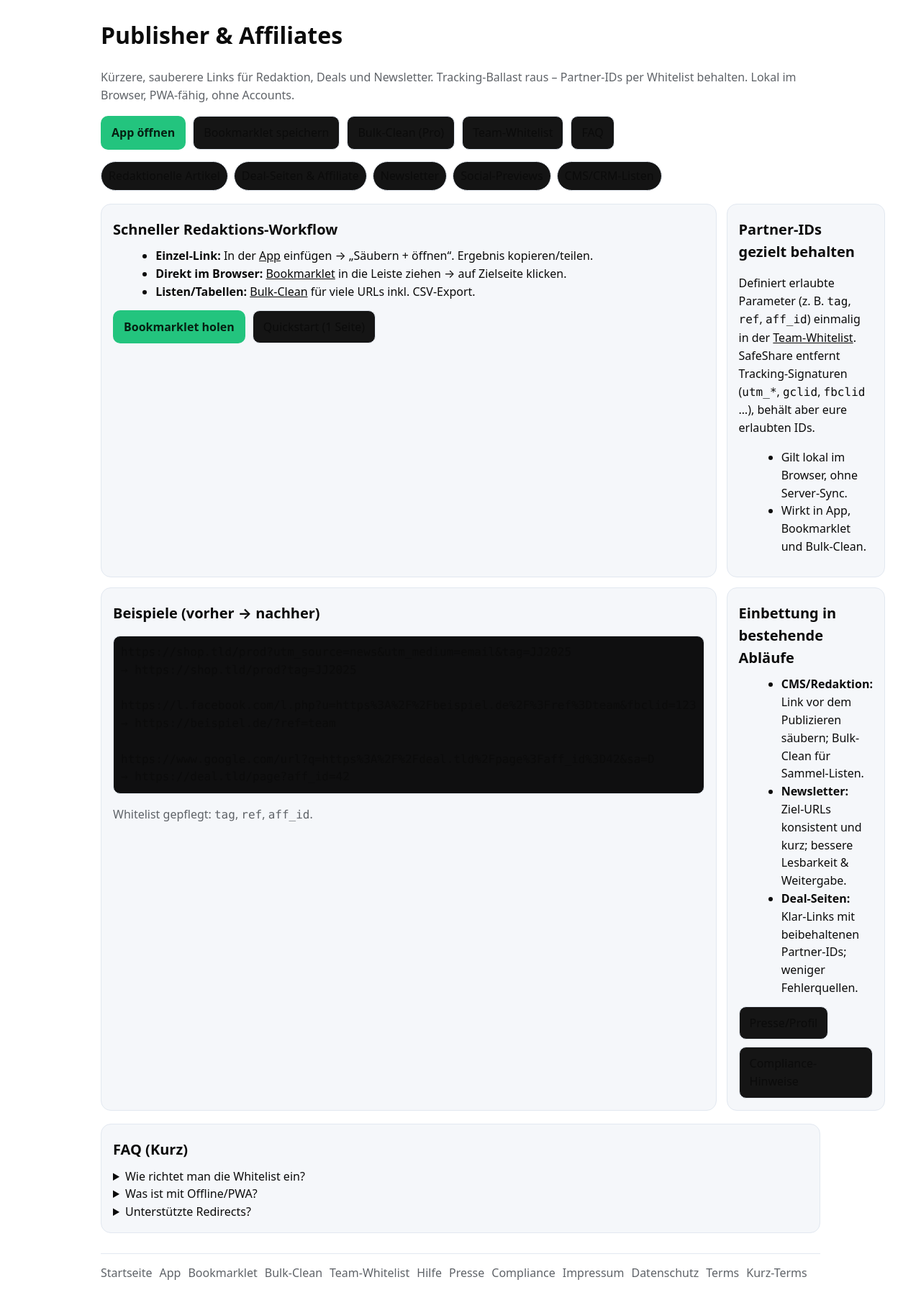
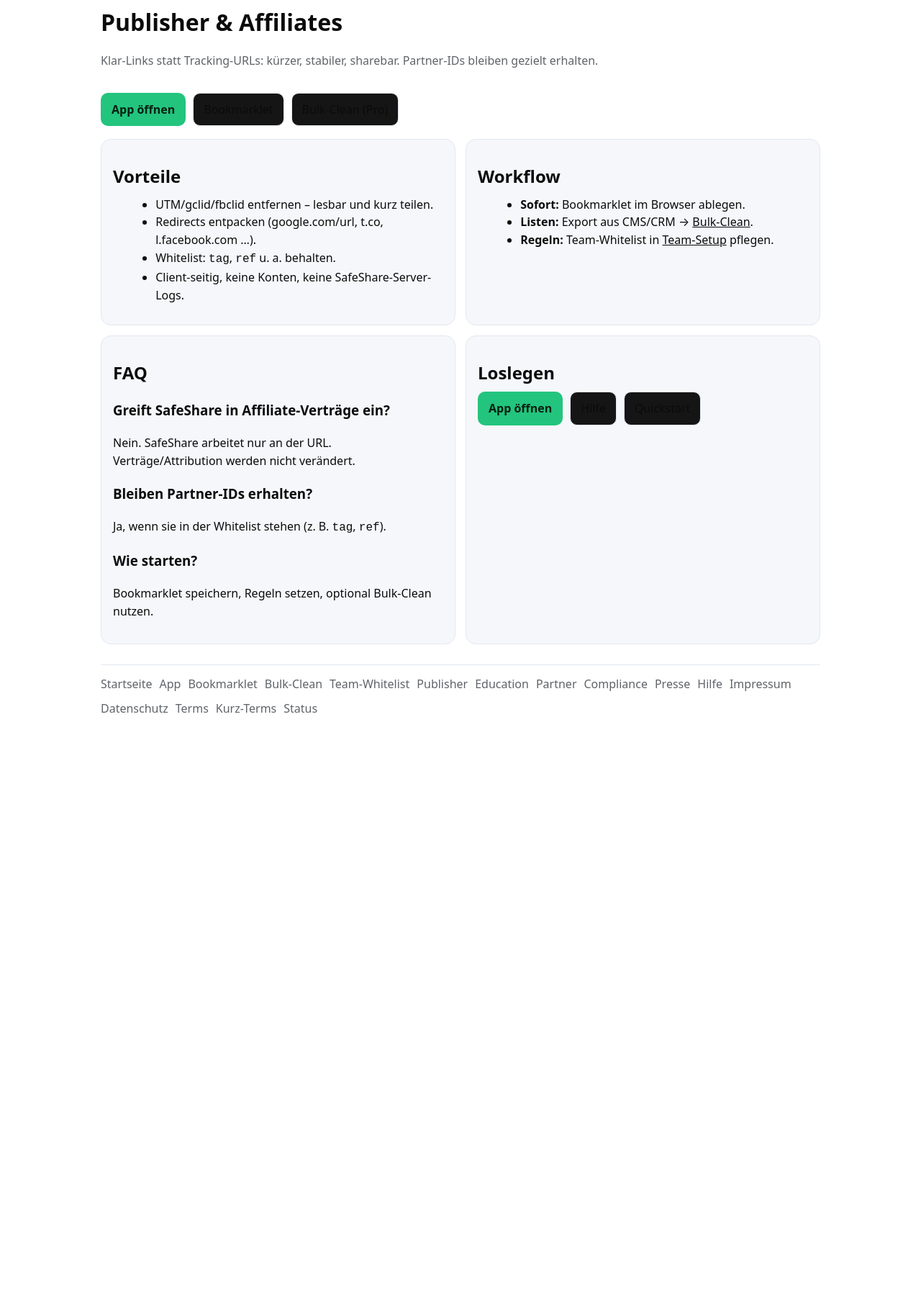
Before and after one commit to J-AI-71/Supersystem, a plain HTML site: page publisher.html in a window 1280 px wide. Shown: the part 21-1838 px from the top of the page at 72% size. After the commit the page ends 1056 px from the top, so only its background shows below. Drawn offline with Linux system fonts and the light colour scheme.

Commit message:
Update publisher.html

```diff
--- a/publisher.html
+++ b/publisher.html
@@ -1,3 +1,4 @@
+<!-- /Supersystem/publisher.html -->
 <!doctype html>
 <html lang="de">
 <head>
@@ -5,10 +6,10 @@
   <meta charset="utf-8">
   <meta name="viewport" content="width=device-width,initial-scale=1">
   <base href="/Supersystem/">
-  <title>Publisher &amp; Affiliates · SafeShare</title>
+  <title>Publisher & Affiliates · SafeShare</title>
   <link rel="canonical" href="https://j-ai-71.github.io/Supersystem/publisher.html">
   <meta name="robots" content="index,follow,max-image-preview:large">
-  <meta name="description" content="SafeShare für Publisher: Tracking-Ballast entfernen, Partner-IDs via Whitelist behalten, klare Links für Redaktion & Deals.">
+  <meta name="description" content="Für Publisher & Affiliates: Klar-Links ohne Tracking, Redirects entpacken, Partner-IDs per Whitelist erhalten. Bookmarklet & Bulk-Clean (Pro).">
 
   <!-- hreflang / Locale -->
   <link rel="alternate" hreflang="de" href="https://j-ai-71.github.io/Supersystem/publisher.html">
@@ -17,16 +18,11 @@
 
   <!-- Open Graph / Twitter -->
   <meta property="og:type" content="website">
-  <meta property="og:title" content="SafeShare für Publisher">
-  <meta property="og:description" content="Kürzere, sauberere Links – Partner-IDs per Whitelist behalten.">
+  <meta property="og:title" content="SafeShare – Publisher & Affiliates">
+  <meta property="og:description" content="Kürzere, klare URLs – Tracking raus, Partner-IDs gezielt behalten.">
   <meta property="og:url" content="https://j-ai-71.github.io/Supersystem/publisher.html">
   <meta property="og:image" content="https://j-ai-71.github.io/Supersystem/assets/og/og-index.jpg">
   <meta name="twitter:card" content="summary_large_image">
-
-  <!-- NEU: OG-Image -->
-  <meta property="og:image" content="https://j-ai-71.github.io/Supersystem/assets/og/og-index.jpg">
-  <meta property="og:image:width" content="1200">
-  <meta property="og:image:height" content="630">
 
   <!-- PWA / Icons -->
   <meta name="theme-color" content="#0b0b0b">
@@ -36,38 +32,53 @@
   <link rel="icon" type="image/png" sizes="32x32" href="assets/icons/icon-32-kreis.png">
   <link rel="icon" type="image/png" sizes="16x16" href="assets/icons/icon-16-kreis.png">
 
-  <!-- FAQ JSON-LD (mit Nonce) -->
+  <!-- Sicherheits-CSP (JSON-LD Nonce erlaubt) -->
+  <meta http-equiv="Content-Security-Policy"
+        content="default-src 'self';
+                 base-uri 'self';
+                 frame-ancestors 'none';
+                 object-src 'none';
+                 img-src 'self' data:;
+                 style-src 'self' 'unsafe-inline';
+                 script-src 'self' 'nonce-SSJSON1';
+                 font-src 'self';
+                 worker-src 'self';
+                 manifest-src 'self';
+                 connect-src 'self'">
+
+  <!-- JSON-LD FAQ -->
   <script type="application/ld+json" nonce="SSJSON1">
   {
-    "@context":"https://schema.org",
-    "@type":"FAQPage",
-    "inLanguage":"de-DE",
-    "mainEntity":[
+    "@context": "https://schema.org",
+    "@type": "FAQPage",
+    "mainEntity": [
       {
-        "@type":"Question",
-        "name":"Wie hält SafeShare Partner-IDs?",
-        "acceptedAnswer":{"@type":"Answer","text":"Über die Team-Whitelist können z. B. tag/ref erhalten bleiben. Die Liste gilt lokal im Browser und wirkt in App, Bookmarklet und Bulk-Clean."}
+        "@type": "Question",
+        "name": "Greift SafeShare in Affiliate-Verträge ein?",
+        "acceptedAnswer": {
+          "@type": "Answer",
+          "text": "Nein. SafeShare bereinigt nur URL-Parameter und entpackt Redirects lokal im Browser. Vertrags- oder Trackingbeziehungen bleiben unberührt."
+        }
       },
       {
-        "@type":"Question",
-        "name":"Braucht die Redaktion ein Konto?",
-        "acceptedAnswer":{"@type":"Answer","text":"Nein. SafeShare läuft lokal im Browser (PWA-fähig), ohne Accounts oder Server-Logs."}
+        "@type": "Question",
+        "name": "Können Partner-IDs erhalten bleiben?",
+        "acceptedAnswer": {
+          "@type": "Answer",
+          "text": "Ja. Über die Team-Whitelist kannst du erlaubte Parameter wie tag oder ref definieren. Diese bleiben beim Säubern erhalten."
+        }
       },
       {
-        "@type":"Question",
-        "name":"Wie binden wir SafeShare in Workflows ein?",
-        "acceptedAnswer":{"@type":"Answer","text":"Für Einzel-Links: App oder Bookmarklet. Für Listen: Bulk-Clean (Pro) mit CSV-Export, z. B. für CMS, Newsletter oder Deal-Tabellen."}
+        "@type": "Question",
+        "name": "Wie starte ich am schnellsten?",
+        "acceptedAnswer": {
+          "@type": "Answer",
+          "text": "Bookmarklet im Redaktionsbrowser speichern und für Listenexporte Bulk-Clean (Pro) verwenden."
+        }
       }
     ]
   }
   </script>
-
-  <!-- Sicherheits-CSP (Nonce für JSON-LD) -->
-  <meta http-equiv="Content-Security-Policy"
-        content="default-src 'self'; base-uri 'self'; frame-ancestors 'none'; object-src 'none';
-                 img-src 'self' data:; style-src 'self' 'unsafe-inline';
-                 script-src 'self' 'nonce-SSJSON1';
-                 font-src 'self'; worker-src 'self'; manifest-src 'self'; connect-src 'self'">
 
   <!-- JS -->
   <script defer src="js/sw-register.js?v=31"></script>
@@ -82,112 +93,73 @@
     a{color:inherit}
     .wrap{max-width:1000px;margin:0 auto;padding:24px}
     .mut{color:var(--mut)}
-    .row{display:flex;flex-wrap:wrap;gap:10px;align-items:center}
-    .chips{display:flex;flex-wrap:wrap;gap:8px;margin:16px 0}
-    .chip{padding:7px 10px;border-radius:999px;border:1px solid var(--line);background:#141414}
-    .btn{padding:10px 14px;border-radius:10px;border:1px solid var(--line);background:#151515;color:var(--fg);text-decoration:none}
-    .btn.pri{background:var(--pri);border-color:transparent;color:#062012;font-weight:700}
     .grid{display:grid;grid-template-columns:1fr;gap:14px;margin:18px 0}
     @media(min-width:980px){.grid{grid-template-columns:1fr 1fr}}
     .card{background:var(--card);border:1px solid var(--line);border-radius:14px;padding:16px}
-    .card h2{margin:.2rem 0 .6rem 0;font-size:1.25rem}
-    code,pre{font-family:ui-monospace,SFMono-Regular,Menlo,Consolas,monospace}
-    pre{background:#0f0f10;border:1px solid var(--line);border-radius:10px;padding:10px;overflow:auto}
+    .row{display:flex;flex-wrap:wrap;gap:10px;align-items:center}
+    .btn{padding:10px 14px;border-radius:10px;border:1px solid var(--line);background:#151515;color:var(--fg);text-decoration:none}
+    .btn.pri{background:var(--pri);border-color:transparent;color:#062012;font-weight:700}
     ul{margin:.4rem 0 .8rem 1.2rem}
+    h1{margin:.2rem 0 .6rem 0}
+    h2{margin:1rem 0 .5rem}
     footer{border-top:1px solid var(--line);margin-top:28px}
     footer .links{display:flex;flex-wrap:wrap;gap:10px;padding:14px 0}
     footer a{color:var(--mut);text-decoration:none}
-    .skip{position:absolute;left:-9999px}
-    .skip:focus{left:12px;top:12px;background:#fff;color:#000;padding:6px 10px;border-radius:8px}
   </style>
 </head>
 <body>
-  <a class="skip" href="#main">Zum Inhalt springen</a>
-  <div class="wrap" id="main">
-    <h1>Publisher &amp; Affiliates</h1>
-    <p class="mut">Kürzere, sauberere Links für Redaktion, Deals und Newsletter. Tracking-Ballast raus – Partner-IDs per Whitelist behalten. Lokal im Browser, PWA-fähig, ohne Accounts.</p>
-
-    <div class="row" style="margin-top:10px">
-      <a class="btn pri" href="app.html">App öffnen</a>
-      <a class="btn" href="bookmarklets.html">Bookmarklet speichern</a>
-      <a class="btn" href="bulk-clean.html">Bulk-Clean (Pro)</a>
-      <a class="btn" href="team-setup.html">Team-Whitelist</a>
-      <a class="btn" href="help.html#faq">FAQ</a>
-    </div>
-
-    <div class="chips" aria-label="Einsatzfelder">
-      <span class="chip">Redaktionelle Artikel</span>
-      <span class="chip">Deal-Seiten &amp; Affiliate</span>
-      <span class="chip">Newsletter</span>
-      <span class="chip">Social-Previews</span>
-      <span class="chip">CMS/CRM-Listen</span>
-    </div>
+  <div class="wrap">
+    <header class="row" style="justify-content:space-between;gap:16px">
+      <div>
+        <h1>Publisher &amp; Affiliates</h1>
+        <p class="mut">Klar-Links statt Tracking-URLs: kürzer, stabiler, sharebar. Partner-IDs bleiben gezielt erhalten.</p>
+      </div>
+      <div class="row">
+        <a class="btn pri" href="app.html">App öffnen</a>
+        <a class="btn" href="bookmarklets.html">Bookmarklet</a>
+        <a class="btn" href="bulk-clean.html">Bulk-Clean (Pro)</a>
+      </div>
+    </header>
 
     <div class="grid">
       <section class="card">
-        <h2>Schneller Redaktions-Workflow</h2>
+        <h2>Vorteile</h2>
         <ul>
-          <li><strong>Einzel-Link:</strong> In der <a href="app.html">App</a> einfügen → „Säubern + öffnen“. Ergebnis kopieren/teilen.</li>
-          <li><strong>Direkt im Browser:</strong> <a href="bookmarklets.html">Bookmarklet</a> in die Leiste ziehen → auf Zielseite klicken.</li>
-          <li><strong>Listen/Tabellen:</strong> <a href="bulk-clean.html">Bulk-Clean</a> für viele URLs inkl. CSV-Export.</li>
-        </ul>
-        <div class="row">
-          <a class="btn pri" href="bookmarklets.html">Bookmarklet holen</a>
-          <a class="btn" href="quickstart.html">Quickstart (1 Seite)</a>
-        </div>
-      </section>
-
-      <section class="card">
-        <h2>Partner-IDs gezielt behalten</h2>
-        <p>Definiert erlaubte Parameter (z. B. <code>tag</code>, <code>ref</code>, <code>aff_id</code>) einmalig in der <a href="team-setup.html">Team-Whitelist</a>. SafeShare entfernt Tracking-Signaturen (<code>utm_*</code>, <code>gclid</code>, <code>fbclid</code> …), behält aber eure erlaubten IDs.</p>
-        <ul>
-          <li>Gilt lokal im Browser, ohne Server-Sync.</li>
-          <li>Wirkt in App, Bookmarklet und Bulk-Clean.</li>
+          <li>UTM/gclid/fbclid entfernen – lesbar und kurz teilen.</li>
+          <li>Redirects entpacken (google.com/url, t.co, l.facebook.com …).</li>
+          <li>Whitelist: <code>tag</code>, <code>ref</code> u. a. behalten.</li>
+          <li>Client-seitig, keine Konten, keine SafeShare-Server-Logs.</li>
         </ul>
       </section>
 
       <section class="card">
-        <h2>Beispiele (vorher → nachher)</h2>
-        <pre><code>https://shop.tld/prod?utm_source=news&amp;utm_medium=email&amp;tag=JJ2025
-→ https://shop.tld/prod?tag=JJ2025
-
-https://l.facebook.com/l.php?u=https%3A%2F%2Fbeispiel.de%2F%3Fref%3Dteam&amp;fbclid=123
-→ https://beispiel.de/?ref=team
-
-https://www.google.com/url?q=https%3A%2F%2Fdeal.tld%2Fpage%3Faff_id%3D42&amp;sa=D
-→ https://deal.tld/page?aff_id=42</code></pre>
-        <p class="mut">Whitelist gepflegt: <code>tag</code>, <code>ref</code>, <code>aff_id</code>.</p>
+        <h2>Workflow</h2>
+        <ul>
+          <li><strong>Sofort:</strong> Bookmarklet im Browser ablegen.</li>
+          <li><strong>Listen:</strong> Export aus CMS/CRM → <a href="bulk-clean.html">Bulk-Clean</a>.</li>
+          <li><strong>Regeln:</strong> Team-Whitelist in <a href="team-setup.html">Team-Setup</a> pflegen.</li>
+        </ul>
       </section>
 
       <section class="card">
-        <h2>Einbettung in bestehende Abläufe</h2>
-        <ul>
-          <li><strong>CMS/Redaktion:</strong> Link vor dem Publizieren säubern; Bulk-Clean für Sammel-Listen.</li>
-          <li><strong>Newsletter:</strong> Ziel-URLs konsistent und kurz; bessere Lesbarkeit & Weitergabe.</li>
-          <li><strong>Deal-Seiten:</strong> Klar-Links mit beibehaltenen Partner-IDs; weniger Fehlerquellen.</li>
-        </ul>
+        <h2>FAQ</h2>
+        <h3>Greift SafeShare in Affiliate-Verträge ein?</h3>
+        <p>Nein. SafeShare arbeitet nur an der URL. Verträge/Attribution werden nicht verändert.</p>
+        <h3>Bleiben Partner-IDs erhalten?</h3>
+        <p>Ja, wenn sie in der Whitelist stehen (z. B. <code>tag</code>, <code>ref</code>).</p>
+        <h3>Wie starten?</h3>
+        <p>Bookmarklet speichern, Regeln setzen, optional Bulk-Clean nutzen.</p>
+      </section>
+
+      <section class="card">
+        <h2>Loslegen</h2>
         <div class="row">
-          <a class="btn" href="press.html">Presse/Profil</a>
-          <a class="btn" href="compliance.html">Compliance-Hinweise</a>
+          <a class="btn pri" href="app.html">App öffnen</a>
+          <a class="btn" href="help.html">Hilfe</a>
+          <a class="btn" href="quickstart.html">Quickstart</a>
         </div>
       </section>
     </div>
-
-    <section class="card">
-      <h2>FAQ (Kurz)</h2>
-      <details>
-        <summary>Wie richtet man die Whitelist ein?</summary>
-        <p>In <a href="team-setup.html">Team-Setup</a> gewünschte Parameternamen (klein geschrieben) hinzufügen. Gilt sofort im Browser.</p>
-      </details>
-      <details>
-        <summary>Was ist mit Offline/PWA?</summary>
-        <p>SafeShare ist PWA-fähig. „Zum Home-Bildschirm“ hinzufügen und offline nutzen; Verarbeitung bleibt lokal.</p>
-      </details>
-      <details>
-        <summary>Unterstützte Redirects?</summary>
-        <p>u. a. <code>google.com/url</code>, <code>t.co</code>, <code>l.facebook.com</code>, <code>lnkd.in</code>, <code>medium.com/r/…</code>, <code>out.reddit.com</code>, <code>pinterest.com/offsite</code>. Details siehe <a href="redirect-entschachteln.html">Redirect-Entpacken</a>.</p>
-      </details>
-    </section>
 
     <footer>
       <nav class="links" aria-label="Footer">
@@ -196,19 +168,23 @@ https://www.google.com/url?q=https%3A%2F%2Fdeal.tld%2Fpage%3Faff_id%3D42&amp;sa=
         <a href="bookmarklets.html">Bookmarklet</a>
         <a href="bulk-clean.html">Bulk-Clean</a>
         <a href="team-setup.html">Team-Whitelist</a>
+        <a href="publisher.html">Publisher</a>
+        <a href="education.html">Education</a>
+        <a href="partners.html">Partner</a>
+        <a href="compliance.html">Compliance</a>
+        <a href="press.html">Presse</a>
         <a href="help.html">Hilfe</a>
-        <a href="press.html">Presse</a>
-        <a href="compliance.html">Compliance</a>
         <a href="impressum.html">Impressum</a>
         <a href="datenschutz.html">Datenschutz</a>
         <a href="terms.html">Terms</a>
         <a href="kurz-terms.html">Kurz-Terms</a>
+        <a href="status.html">Status</a>
       </nav>
     </footer>
   </div>
 
   <noscript>
-    <div class="wrap"><div class="card">JavaScript aktivieren, um PWA/Service-Worker zu nutzen.</div></div>
+    <div class="wrap"><div class="card">JavaScript ist optional (Service Worker/PWA). Diese Seite funktioniert auch ohne JS.</div></div>
   </noscript>
 </body>
 </html>
```
